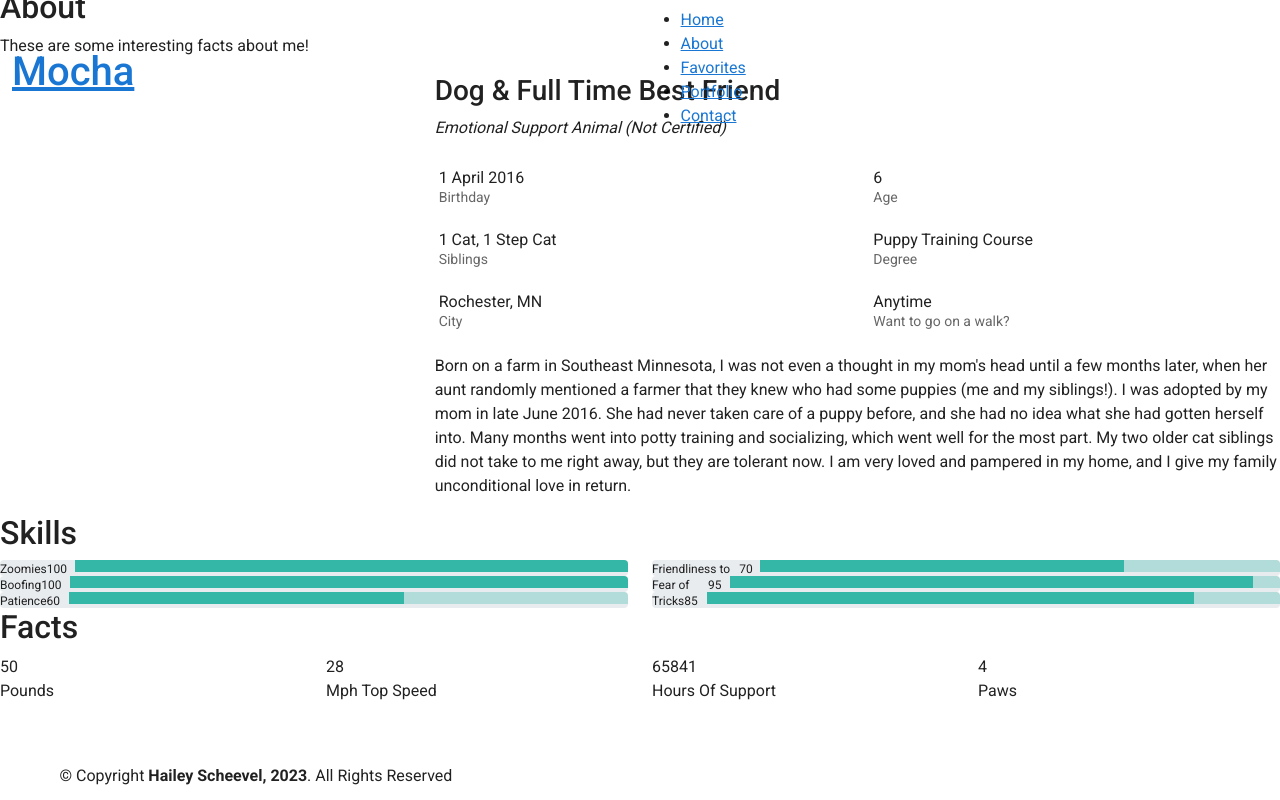
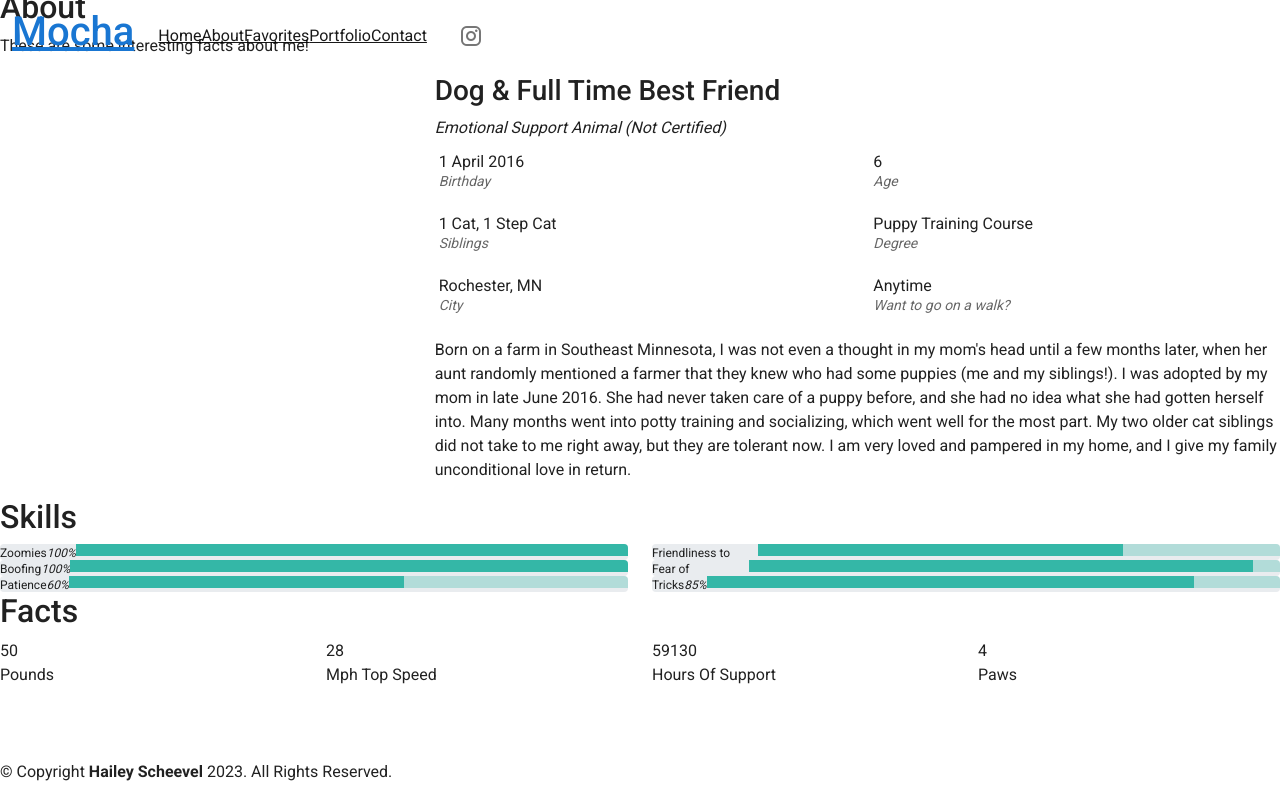
Before and after one commit to haileyrs/fluffy-coffee-2.0, a Vue app: page /about in a window 1280 px wide. Built offline with nearby package versions, Linux system fonts and the light colour scheme.

Commit message:
finished about section

```diff
--- a/src/assets/scss/main.scss
+++ b/src/assets/scss/main.scss
@@ -8,7 +8,7 @@
 }
 a {
   color: #34b7a7;
-  text-decoration: none;
+  text-decoration: none!important;
 }
 a:hover {
   color: #51cdbe;
@@ -38,31 +38,26 @@ h1, h2, h3, h4, h5, h6 {
   font-weight: 400;
   letter-spacing: 2px;
   text-transform: uppercase;
-}
-#header a {
   color: #16697A;
-  text-decoration: none;
 }
 .header-social-links {
-  padding-right: 15px;
+  padding: 0 15px;
+  // float: right;
+  // text-align: end;
 }
-.header-social-links a {
-  color: #6f6f6f;
-  padding-left: 6px;
-  display: inline-block;
-  line-height: 0px;
-  transition: 0.3s;
-  font-size: 16px;
-}
-.header-social-links a:hover {
+// .header-social-links .v-icon {
+//   color: #6f6f6f;
+//   padding-left: 6px;
+//   display: inline-block;
+//   line-height: 0px;
+//   size: 24px;
+// }
+.header-social-links .v-icon:hover {
   color: #34b7a7;
 }
-
-
-// Desktop Navigation
-.navbar {
-  padding: 0;
-}
+// .navbar {
+//   padding: 0;
+// }
 .navbar ul {
   margin: 0;
   padding: 0;
@@ -86,12 +81,12 @@ h1, h2, h3, h4, h5, h6 {
   transition: 0.3s;
   position: relative;
 }
-.navbar a i, .navbar a:focus i {
-  font-size: 12px;
-  line-height: 0;
-  margin-left: 5px;
-}
-.navbar > ul > li > a:before {
+// .navbar a i, .navbar a:focus i {
+//   font-size: 12px;
+//   line-height: 0;
+//   margin-left: 5px;
+// }
+.navbar .navbar-text a:before {
   content: "";
   position: absolute;
   width: 0;
@@ -103,156 +98,13 @@ h1, h2, h3, h4, h5, h6 {
   width: 0px;
   transition: all 0.3s ease-in-out 0s;
 }
-.navbar a:hover:before, .navbar li:hover > a:before, .navbar .active:before {
+.navbar .navbar-text a:hover:before, .navbar .navbar-text:hover > .navbar-text a:before, .navbar .navbar-text .active:before {
   visibility: visible;
   width: 25px;
 }
-.navbar a:hover, .navbar .active, .navbar .active:focus, .navbar li:hover > a {
+.navbar .navbar-text a:hover, .navbar .navbar-text .active, .navbar .active:focus, .navbar li:hover > a {
   color: #FFA62B!important;
 }
-// .navbar .dropdown ul {
-//   display: block;
-//   position: absolute;
-//   left: 14px;
-//   top: calc(100% + 30px);
-//   margin: 0;
-//   padding: 10px 0;
-//   z-index: 99;
-//   opacity: 0;
-//   visibility: hidden;
-//   background: #fff;
-//   box-shadow: 0px 0px 30px rgba(127, 137, 161, 0.25);
-//   transition: 0.3s;
-//   border-radius: 4px;
-// }
-// .navbar .dropdown ul li {
-//   min-width: 200px;
-//   padding: 0;
-// }
-// .navbar .dropdown ul a {
-//   padding: 10px 20px;
-//   font-size: 15px;
-//   text-transform: none;
-//   font-weight: 600;
-// }
-// .navbar .dropdown ul a i {
-//   font-size: 12px;
-// }
-// .navbar .dropdown ul a:hover, .navbar .dropdown ul .active:hover, .navbar .dropdown ul li:hover > a {
-//   color: #16697A;
-// }
-// .navbar .dropdown:hover > ul {
-//   opacity: 1;
-//   top: 100%;
-//   visibility: visible;
-// }
-// .navbar .dropdown .dropdown ul {
-//   top: 0;
-//   left: calc(100% - 30px);
-//   visibility: hidden;
-// }
-// .navbar .dropdown .dropdown:hover > ul {
-//   opacity: 1;
-//   top: 0;
-//   left: 100%;
-//   visibility: visible;
-// }
-// @media (max-width: 1366px) {
-//   .navbar .dropdown .dropdown ul {
-//     left: -90%;
-//   }
-//   .navbar .dropdown .dropdown:hover > ul {
-//     left: -100%;
-//   }
-// }
-
-// Mobile Navigation
-// .mobile-nav-toggle {
-//   color: #222222;
-//   font-size: 28px;
-//   cursor: pointer;
-//   display: none;
-//   line-height: 0;
-//   transition: 0.5s;
-// }
-// .mobile-nav-toggle.bi-x {
-//   color: #fff;
-// }
-// @media (max-width: 991px) {
-//   .mobile-nav-toggle {
-//     display: block;
-//   }
-
-//   .navbar ul {
-//     display: none;
-//   }
-// }
-// .navbar-mobile {
-//   position: fixed;
-//   overflow: hidden;
-//   top: 0;
-//   right: 0;
-//   left: 0;
-//   bottom: 0;
-//   background: rgba(9, 9, 9, 0.9);
-//   transition: 0.3s;
-//   z-index: 999;
-// }
-// .navbar-mobile .mobile-nav-toggle {
-//   position: absolute;
-//   top: 15px;
-//   right: 15px;
-// }
-// .navbar-mobile ul {
-//   display: block;
-//   position: absolute;
-//   top: 55px;
-//   right: 15px;
-//   bottom: 15px;
-//   left: 15px;
-//   padding: 10px 0;
-//   border-radius: 10px;
-//   background-color: #fff;
-//   overflow-y: auto;
-//   transition: 0.3s;
-// }
-// .navbar-mobile a, .navbar-mobile a:focus {
-//   font-size: 15px;
-//   padding-right: 15px;
-//   color: #222222;
-// }
-// .navbar-mobile a:hover, .navbar-mobile .active, .navbar-mobile li:hover > a {
-//   color: #34b7a7;
-// }
-// .navbar-mobile .getstarted, .navbar-mobile .getstarted:focus {
-//   margin: 15px;
-// }
-// .navbar-mobile .dropdown ul {
-//   position: static;
-//   display: none;
-//   margin: 10px 20px;
-//   padding: 10px 0;
-//   z-index: 99;
-//   opacity: 1;
-//   visibility: visible;
-//   background: #fff;
-//   box-shadow: 0px 0px 30px rgba(127, 137, 161, 0.25);
-// }
-// .navbar-mobile .dropdown ul li {
-//   min-width: 200px;
-// }
-// .navbar-mobile .dropdown ul a {
-//   padding: 10px 20px;
-// }
-// .navbar-mobile .dropdown ul a i {
-//   font-size: 12px;
-// }
-// .navbar-mobile .dropdown ul a:hover, .navbar-mobile .dropdown ul .active:hover, .navbar-mobile .dropdown ul li:hover > a {
-//   color: #34b7a7;
-// }
-// .navbar-mobile .dropdown > .dropdown-active {
-//   display: block;
-// }
 
 
 // Sections
@@ -303,7 +155,7 @@ h1, h2, h3, h4, h5, h6 {
 }
 @media (max-width: 992px) {
   .home .section-div{
-    padding-top: 58px;
+    padding-top: 200px;
   }
 }
 .home h1 {
@@ -351,25 +203,25 @@ h1, h2, h3, h4, h5, h6 {
   font-size: 26px;
   color: #555555;
 }
-// .about .content ul {
-//   list-style: none;
-//   padding: 0;
-// }
-.about .content v-list-item-content {
-  padding-bottom: 10px;
+.about .content .v-list-item__content {
+  padding: 5px 0;
+}
+.about .content .v-list-item .v-list-item__title {
+  color: #34b7a7;
+  font-family: "Poppins", sans-serif;
+  font-weight: 500;
 }
 .skills .progress {
   height: 60px;
   display: block;
   background: none;
   border-radius: 0;
-  padding: 15px 15px
+}
+.skills .progress .v-progress-linear {
+  margin-top: 12px;
 }
 .skills .progress .skill {
-  padding: 10px 0;
-  margin: 0 0 6px 0;
   text-transform: uppercase;
-  // display: block;
   font-weight: 600;
   font-family: "Poppins", sans-serif;
   color: #222222;
@@ -378,22 +230,14 @@ h1, h2, h3, h4, h5, h6 {
   float: right;
   font-style: normal;
 }
-// .skills .progress-bar-wrap {
-//   background: #f3f3f3;
-// }
-// .skills .progress-bar {
-//   width: 1px;
-//   height: 10px;
-//   transition: 0.9s;
-//   background-color: #34b7a7;
-// }
+.facts .counters .counter {
+  text-align: center;
+}
 .facts .counters span {
   font-size: 48px;
-  display: block;
   color: #34b7a7;
 }
 .facts .counters p {
-  padding: 0;
   margin: 0 0 20px 0;
   font-family: "Raleway", sans-serif;
   font-size: 14px;
@@ -429,11 +273,11 @@ h1, h2, h3, h4, h5, h6 {
 
 
 // Contact
-.contact .info {
+.contact .other-info {
   width: 100%;
   padding-left: 5rem;
 }
-.contact .info i {
+.contact .other-info i {
   font-size: 20px;
   color: #34b7a7;
   float: left;
@@ -446,23 +290,20 @@ h1, h2, h3, h4, h5, h6 {
   border-radius: 50px;
   transition: all 0.3s ease-in-out;
 }
-.contact .info h4 {
+.contact .other-info h4 {
   padding: 0 0 0 60px;
   font-size: 22px;
   font-weight: 600;
   margin-bottom: 5px;
   color: #222222;
 }
-.contact .info p {
+.contact .other-info p {
   padding: 0 0 0 60px;
   margin-bottom: 0;
   font-size: 14px;
   color: #555555;
 }
-// .contact .info .email {
-//   margin-top: 40px;
-// }
-.contact .info .email:hover i, .contact .info .location:hover i {
+.contact .other-info .email:hover i, .contact .other-info .location:hover i {
   background: #34b7a7;
   color: #fff;
 }
@@ -470,84 +311,6 @@ h1, h2, h3, h4, h5, h6 {
   width: 100%;
   background: #fff;
 }
-// .contact .php-email-form .form-group {
-//   padding-bottom: 8px;
-// }
-// .contact .php-email-form .error-message {
-//   display: none;
-//   color: #fff;
-//   background: #ed3c0d;
-//   text-align: center;
-//   padding: 15px;
-//   font-weight: 600;
-// }
-// .contact .php-email-form .sent-message {
-//   display: none;
-//   color: #fff;
-//   background: #18d26e;
-//   text-align: center;
-//   padding: 15px;
-//   font-weight: 600;
-// }
-// .contact .php-email-form .loading {
-//   display: none;
-//   background: #fff;
-//   text-align: center;
-//   padding: 15px;
-// }
-// .contact .php-email-form .loading:before {
-//   content: "";
-//   display: inline-block;
-//   border-radius: 50%;
-//   width: 24px;
-//   height: 24px;
-//   margin: 0 10px -6px 0;
-//   border: 3px solid #18d26e;
-//   border-top-color: #eee;
-//   -webkit-animation: animate-loading 1s linear infinite;
-//   animation: animate-loading 1s linear infinite;
-// }
-// .contact .php-email-form input, .contact .php-email-form textarea {
-//   border-radius: 4px;
-//   box-shadow: none;
-//   font-size: 14px;
-// }
-// .contact .php-email-form input:focus, .contact .php-email-form textarea:focus {
-//   border-color: #34b7a7;
-// }
-// .contact .php-email-form input {
-//   height: 44px;
-// }
-// .contact .php-email-form textarea {
-//   padding: 10px 12px;
-// }
-// .contact .php-email-form button[type=submit] {
-//   background: #34b7a7;
-//   border: 0;
-//   padding: 10px 30px 12px 30px;
-//   color: #fff;
-//   transition: 0.4s;
-//   border-radius: 50px;
-// }
-// .contact .php-email-form button[type=submit]:hover {
-//   background: #3dc8b7;
-// }
-// @-webkit-keyframes animate-loading {
-//   0% {
-//     transform: rotate(0deg);
-//   }
-//   100% {
-//     transform: rotate(360deg);
-//   }
-// }
-// @keyframes animate-loading {
-//   0% {
-//     transform: rotate(0deg);
-//   }
-//   100% {
-//     transform: rotate(360deg);
-//   }
-// }
 
 
 // Footer
@@ -559,9 +322,6 @@ h1, h2, h3, h4, h5, h6 {
   text-align: center;
 }
 #footer .credits {
-  padding-top: 5px;
-  font-size: 13px;
+  padding-top: 10px;
+  font-size: 12px;
 }
-#footer .credits a {
-  color: #DB6400;
-}
--- a/src/components/AboutSection.vue
+++ b/src/components/AboutSection.vue
@@ -6,50 +6,56 @@ div.section-div.about
       p These are some interesting facts about me!
   .content
     v-row
-      v-col(cols=12, md=4)
+      v-col.pb-(cols=12, md=4)
         v-img(:src="require('../assets/img/IMG_0240.jpg')", aspect-ratio="1")
       v-col(cols=12, md=8)
         h3 Dog & Full Time Best Friend
-        p.fst-italic Emotional Support Animal (Not Certified)
+        p.fst-italic.mb-0 Emotional Support Animal (Not Certified)
         v-row
-          v-col.px-0
+          v-col.px-0(cols=12, md=6)
             v-list-item
               v-list-item-content.two-line
                 v-list-item-title 1 April 2016
-                v-list-item-subtitle Birthday
+                v-list-item-subtitle.fst-italic Birthday
             v-list-item
               v-list-item-content.two-line
                 v-list-item-title 1 Cat, 1 Step Cat
-                v-list-item-subtitle Siblings
+                v-list-item-subtitle.fst-italic Siblings
             v-list-item
               v-list-item-content.two-line
                 v-list-item-title Rochester, MN
-                v-list-item-subtitle City
+                v-list-item-subtitle.fst-italic City
 
-          v-col.px-0
+          v-col.px-0(cols=12, md=6)
             v-list-item
               v-list-item-content.two-line
-                //- could make this dependent on date
                 v-list-item-title {{ ageVal }}
-                v-list-item-subtitle Age
+                v-list-item-subtitle.fst-italic Age
             v-list-item
               v-list-item-content.two-line
                 v-list-item-title Puppy Training Course
-                v-list-item-subtitle Degree
+                v-list-item-subtitle.fst-italic Degree
             v-list-item
               v-list-item-content.two-line
                 v-list-item-title Anytime
-                v-list-item-subtitle Want to go on a walk?
+                v-list-item-subtitle.fst-italic Want to go on a walk?
         p.pt-3 Born on a farm in Southeast Minnesota, I was not even a thought in my mom's head until a few months later, when her aunt randomly mentioned a farmer that they knew who had some puppies (me and my siblings!). I was adopted by my mom in late June 2016. She had never taken care of a puppy before, and she had no idea what she had gotten herself into. Many months went into potty training and socializing, which went well for the most part. My two older cat siblings did not take to me right away, but they are tolerant now. I am very loved and pampered in my home, and I give my family unconditional love in return.
 </template>
 
 <script>
 export default {
   name: 'About',
-  components: {},
-  data () {
-    return {
-      ageVal: 6
+  computed: {
+    ageVal() {
+      const today = new Date()
+      const year = today.getFullYear()
+      const month = today.getMonth()
+
+      if (month >= 3) {
+        return year - 2016
+      } else {
+        return year - 2016 - 1
+      }
     }
   }
 };
--- a/src/components/FactsSection.vue
+++ b/src/components/FactsSection.vue
@@ -4,34 +4,34 @@ div.section-div.facts
     v-row
       h2 Facts
   .content
-    v-row.counters(max-width="100%")
-      v-col.align-center(cols=6, lg=3)
-        span.purecounter 50
-        p Pounds
+    v-row.counters.d-flex(max-width="100%")
+      v-col(cols=12, md=3, sm=6)
+        div.counter
+          span 50
+          p Pounds
 
-      v-col.align-center(cols=6, lg=3)
-        span.purecounter 28
-        p Mph Top Speed
+      v-col(cols=12, md=3, sm=6)
+        div.counter
+          span 28
+          p Mph Top Speed
 
-      v-col.align-center(cols=6, lg=3)
-        //- could manipulate this based on time
-        span.purecounter {{ support }}
-        p Hours Of Support
+      v-col(cols=12, md=3, sm=6)
+        div.counter
+          span {{ support }}
+          p Hours Of Support
 
-      v-col.align-center(cols=6, lg=3)
-        span.purecounter 4
-        p Paws
-
+      v-col(cols=12, md=3, sm=6)
+        div.counter
+          span 4
+          p Paws
 </template>
 
 <script>
-
 export default {
   name: 'Facts',
-  components: {},
   data () {
     return {
-      support: 65841
+      support: 59130
     }
   }
 };
--- a/src/components/FaveList.vue
+++ b/src/components/FaveList.vue
@@ -6,11 +6,9 @@ div.pb-4
       span
         h4 {{ i.subtitle }}
         p {{ i.definition }}
-
 </template>
 
 <script>
-
 export default {
   name: 'FaveList',
   props: {
@@ -22,10 +20,6 @@ export default {
       required: true,
       type: Array
     }
-  },
-  data () {
-    return {
-    }
   }
 };
 </script>
--- a/src/components/Footer.vue
+++ b/src/components/Footer.vue
@@ -1,11 +1,9 @@
-<template>
-<footer id="footer">
-    <div class="container">
-      <div class="copyright">
-        &copy; Copyright <strong><span>Hailey Scheevel, 2023</span></strong>. All Rights Reserved
-      </div>
-    </div>
-  </footer>
+<template lang="pug">
+footer#footer
+  .copyright
+    p &copy; Copyright
+      strong Hailey Scheevel
+      | 2023. All Rights Reserved.
 </template>
 
 <script>
--- a/src/components/Header.vue
+++ b/src/components/Header.vue
@@ -1,26 +1,30 @@
 <template>
 <header id="header" class="fixed-top">
-    <div class="container-fluid d-flex justify-content-between align-items-center">
-
+  <div class="container-fluid d-flex justify-content-between align-items-center">
+    <b-navbar toggleable="sm">
       <router-link to="/"><h1 class="logo me-auto me-lg-0">Mocha</h1></router-link>
 
-      <nav id="navbar" class="navbar order-last order-lg-0">
-        <ul>
-          <li><router-link to="/">Home</router-link></li>
-          <li><router-link to="/about" active-class="active">About</router-link></li>
-          <li><router-link to="/favorites" active-class="active">Favorites</router-link></li>
-          <li><router-link to="/portfolio" active-class="active">Portfolio</router-link></li>
-          <li><router-link to="/contact" active-class="active">Contact</router-link></li>
-        </ul>
-        <i class="bi bi-list mobile-nav-toggle"></i>
-      </nav>
+      <b-navbar-toggle target="nav-text-collapse"></b-navbar-toggle>
+      <b-collapse id="nav-text-collapse" is-nav>
+        <b-navbar-nav>
+          <b-nav-text><router-link to="/">Home</router-link></b-nav-text>
+          <b-nav-text><router-link to="/about" active-class="active">About</router-link></b-nav-text>
+          <b-nav-text><router-link to="/favorites" active-class="active">Favorites</router-link></b-nav-text>
+          <b-nav-text><router-link to="/portfolio" active-class="active">Portfolio</router-link></b-nav-text>
+          <b-nav-text><router-link to="/contact" active-class="active">Contact</router-link></b-nav-text>
 
-      <div class="header-social-links">
-        <a href="https://www.instagram.com/the_hilger_pets/" class="instagram"><i class="bi bi-instagram"></i></a>
-      </div>
+        </b-navbar-nav>
 
-    </div>
-  </header>
+        <b-navbar-nav class="ml-auto">
+          <b-nav-item class="header-social-links">
+            <a href="https://www.instagram.com/the_hilger_pets/"><v-icon>mdi-instagram</v-icon></a>
+          </b-nav-item>
+        </b-navbar-nav>
+      </b-collapse>
+
+    </b-navbar>
+</div>
+</header>
 </template>
 
 <script>
--- a/src/components/SkillsBar.vue
+++ b/src/components/SkillsBar.vue
@@ -1,8 +1,7 @@
 <template lang="pug">
 .progress
   span.skill {{ title }}
-  //- v-spacer
-  span.skill.val {{ val }} %
+    i.skill.val {{ val }}%
   v-progress-linear(:value="val", color="#34b7a7", height=12)
 </template>
 
@@ -19,10 +18,6 @@ export default {
       type: Number,
       required: true
     }
-  },
-  data () {
-    return {}
-  },
-  computed() {}
+  }
 };
 </script>
--- a/src/components/SkillsSection.vue
+++ b/src/components/SkillsSection.vue
@@ -6,38 +6,14 @@ div.section-div.skills
   .content
     v-row
       v-col(cols=12, lg=6)
-        SkillsBar(title="Zoomies", val=100)
-        SkillsBar(title="Boofing", val=100)
-        SkillsBar(title="Patience", val=60)
-        //- .progress
-        //-   span.skill Zoomies 100%
-        //-   v-progress-linear(value="100")
-
-        //- .progress
-        //-   span.skill Boofing 100%
-        //-   v-progress-linear(value="100")
-
-        //- .progress
-        //-   span.skill Patience 60%
-        //-   v-progress-linear(value="60")
+        SkillsBar(title="Zoomies", :val='100')
+        SkillsBar(title="Boofing", :val='100')
+        SkillsBar(title="Patience", :val='60')
 
       v-col(cols=12, lg=6)
-        SkillsBar(title="Friendliness to Cats", val=70)
-        SkillsBar(title="Fear of Men", val=95)
-        SkillsBar(title="Tricks", val=85)
-
-        //- .progress
-        //-   span.skill Friendliness to Cats 70%
-        //-   v-progress-linear(value="70")
-
-        //- .progress
-        //-   span.skill Fear of Men 95%
-        //-   v-progress-linear(value="100")
-
-        //- .progress
-        //-   span.skill Tricks 85%
-        //-   v-progress-linear(value="85")
-
+        SkillsBar(title="Friendliness to Cats", :val='70')
+        SkillsBar(title="Fear of Strangers", :val='95')
+        SkillsBar(title="Tricks", :val='85')
 </template>
 
 <script>
@@ -45,10 +21,6 @@ import SkillsBar from '@/components/SkillsBar.vue';
 
 export default {
   name: 'Skills',
-  components: { SkillsBar },
-  data () {
-    return {
-    }
-  }
+  components: { SkillsBar }
 };
 </script>
--- a/src/views/AboutView.vue
+++ b/src/views/AboutView.vue
@@ -16,10 +16,6 @@ export default {
     About,
     Facts,
     Skills
-  },
-  data () {
-    return {
-    }
   }
 };
 </script>
--- a/src/views/ContactView.vue
+++ b/src/views/ContactView.vue
@@ -8,12 +8,14 @@ div.contact.section
     .content
       v-row.px-5
         v-col(cols=12, md=4)
-          div.mx-5.info
+          div.mx-5.other-info
             v-row.location(align-content="center")
+              v-col
                 v-icon mdi-google-maps
                 h4 Location:
                 p St. Paul, MN
             v-row.email
+              v-col
                 v-icon mdi-email
                 h4 Email:
                 p haileyscheevel@gmail.com
--- a/src/views/HomeView.vue
+++ b/src/views/HomeView.vue
@@ -9,14 +9,8 @@ div.home.section
 </template>
 
 <script>
-
 export default {
-	name: 'Home',
-  	components: {},
-  	data () {
-    return {
-    }
-  }
+	name: 'Home'
 };
 </script>
 
--- a/src/views/PortfolioView.vue
+++ b/src/views/PortfolioView.vue
@@ -5,7 +5,6 @@ div.portfolio.section
       v-row
         h2 Portfolio
         p These are only a few of my extensive folder full of beautiful self portraits. Enjoy!
-
     .content
       .row
         .col-lg-4.col-md-12.mb-4.mb-lg-0
@@ -30,6 +29,6 @@ div.portfolio.section
 
 <script>
 export default {
-  name: 'PortfolioView',
+  name: 'PortfolioView'
 };
 </script>
```
Also changed, not shown: 1 other file (tests, documents, lock files or other folders). Lines whose indentation alone changed are shown as unchanged.
